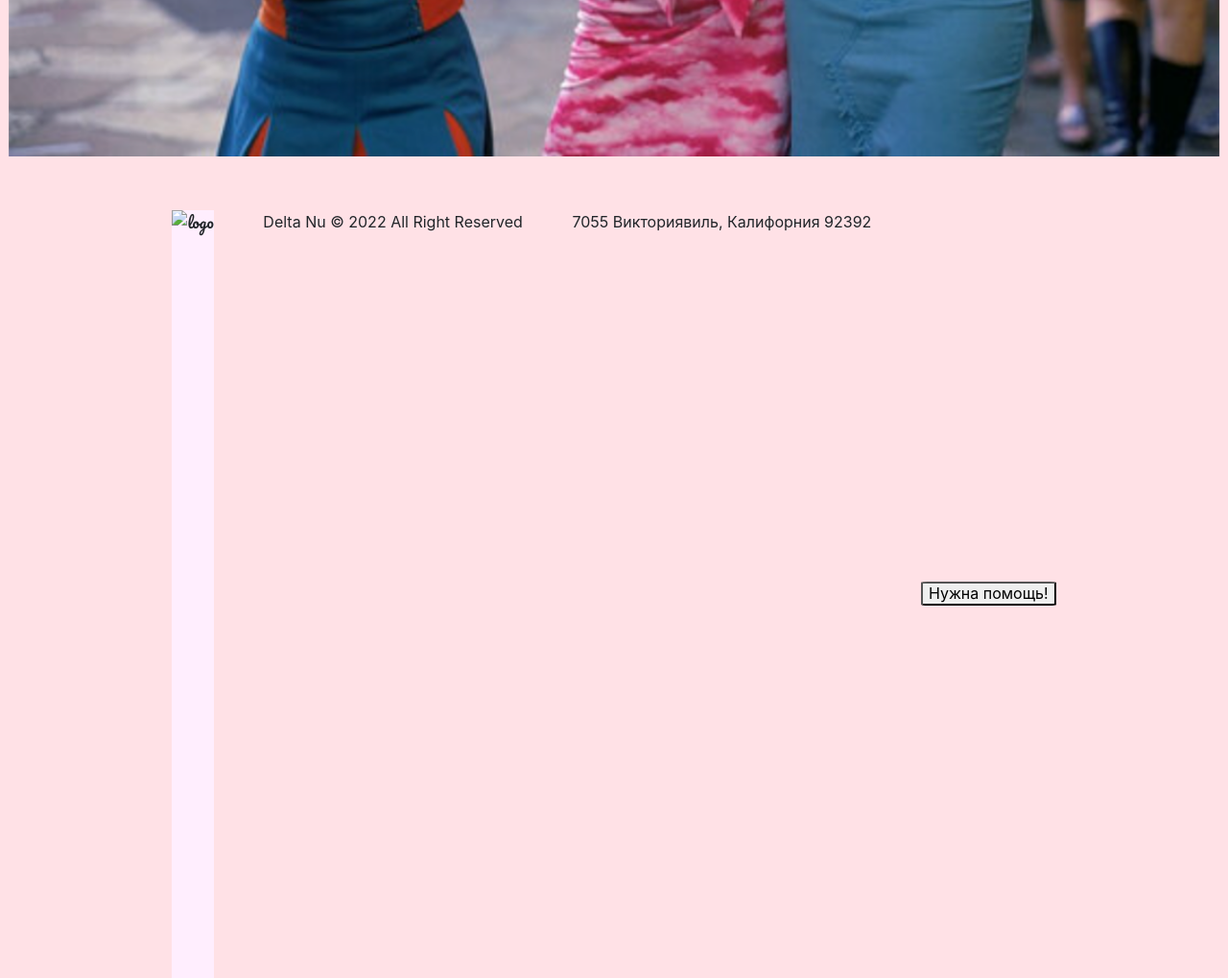
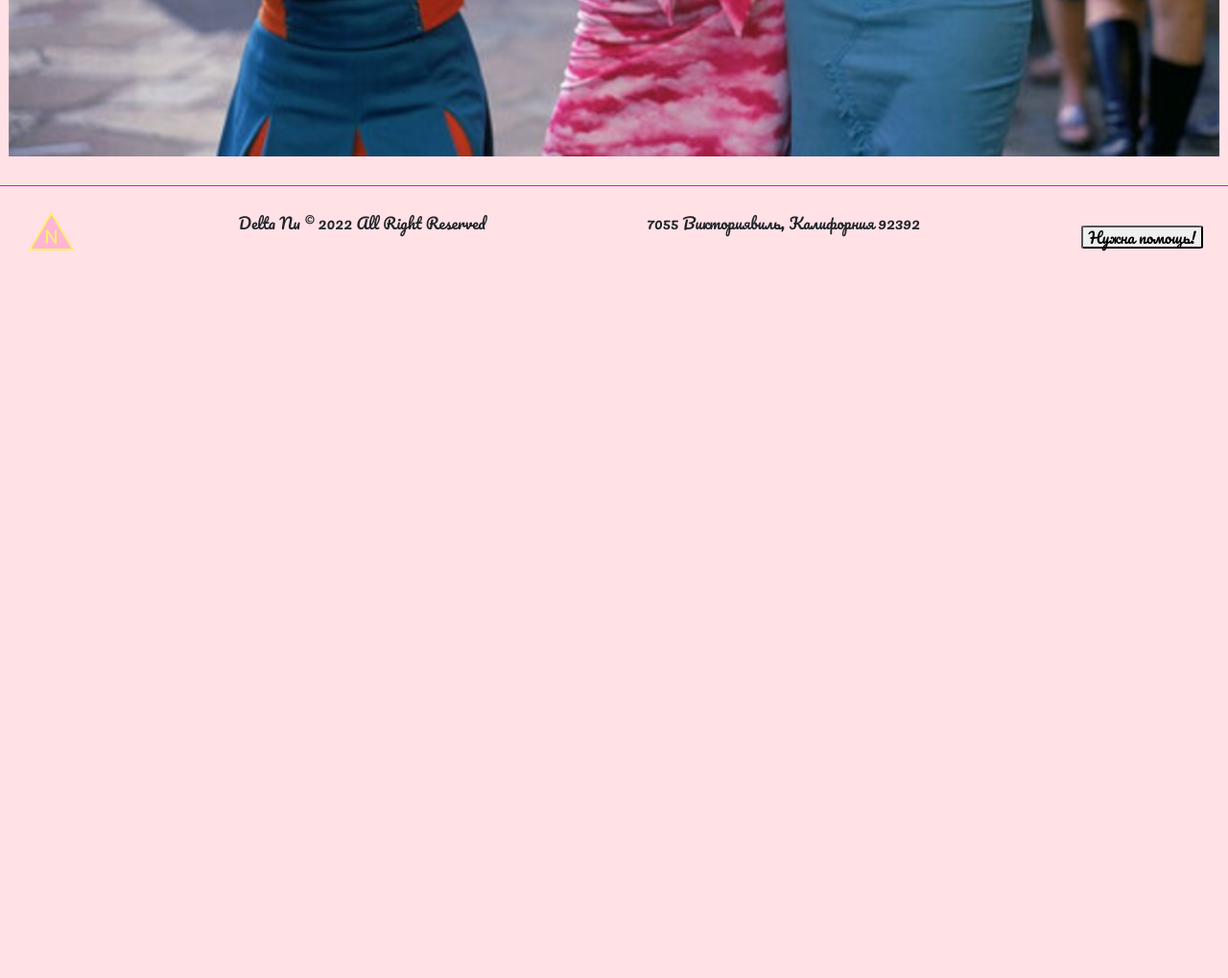
Before and after one commit to ErenJ13/Delta-N, a plain HTML site: page index.html in a window 1280 px wide. Shown: the part 2487-3506 px from the top of the page at 96% size. After the commit the page ends 2787 px from the top, so only its background shows below. Drawn offline with nearby package versions, Linux system fonts and the light colour scheme.

Commit message:
feat: stylize footer

```diff
--- a/assets/style/SCSS/style.scss
+++ b/assets/style/SCSS/style.scss
@@ -228,9 +228,9 @@ body {
 }
 
 .footer {
-    padding: 2% 12%;
+    padding: 2%;
     display: flex;
-    justify-content: space-around;
+    justify-content: space-between;
 
     &-alarm-button {
 
@@ -238,6 +238,12 @@ body {
         align-self: center;
         &:hover {
             cursor: pointer;
+            background-color: #f83d7b;
+            color: white;
+        }
+
+        &:active {
+            outline: none;
         }
 
     }
@@ -246,13 +252,17 @@ body {
         align-self: center;
         margin: 0;
         padding: 0;
-        min-height: 100vh;
-        background: rgb(255, 238, 254);
-        display: flex;
-        justify-content: center;
-        align-items: center;
-
-        font-family: 'Pacifico', sans-serif;
+        align-self: center;
+        width: 55px;
     }
 
+    font-family: 'Pacifico', sans-serif;
+    margin: 0;
+    border-top: 1px solid #d60ed6;
+
+
+    @media (max-width: 645px) {
+        flex-direction: column;
+        align-items: center;
+    }
 }
--- a/index.html
+++ b/index.html
@@ -248,11 +248,12 @@
 
     </main>
     <footer class="footer">
-        <img src=".assets/img/logo.svg" alt="logo" class="footer-logo-image">
+        <img src="./assets/img/logo.svg" alt="logo" class="footer-logo-image">
         <p class="footer-copyright">Delta Nu &copy 2022 All Right Reserved </p>
         <p class="footer-address">7055 Викториявиль, Калифорния 92392</p>
         <button class="footer-alarm-button">Нужна помощь!</button>
     </footer>
+
     <script src="https://code.jquery.com/jquery-3.5.1.slim.min.js"
         integrity="sha384-DfXdz2htPH0lsSSs5nCTpuj/zy4C+OGpamoFVy38MVBnE+IbbVYUew+OrCXaRkfj" crossorigin="anonymous">
     </script>
```
Also changed, not shown: assets/style/SCSS/style.css, 1 other file.
